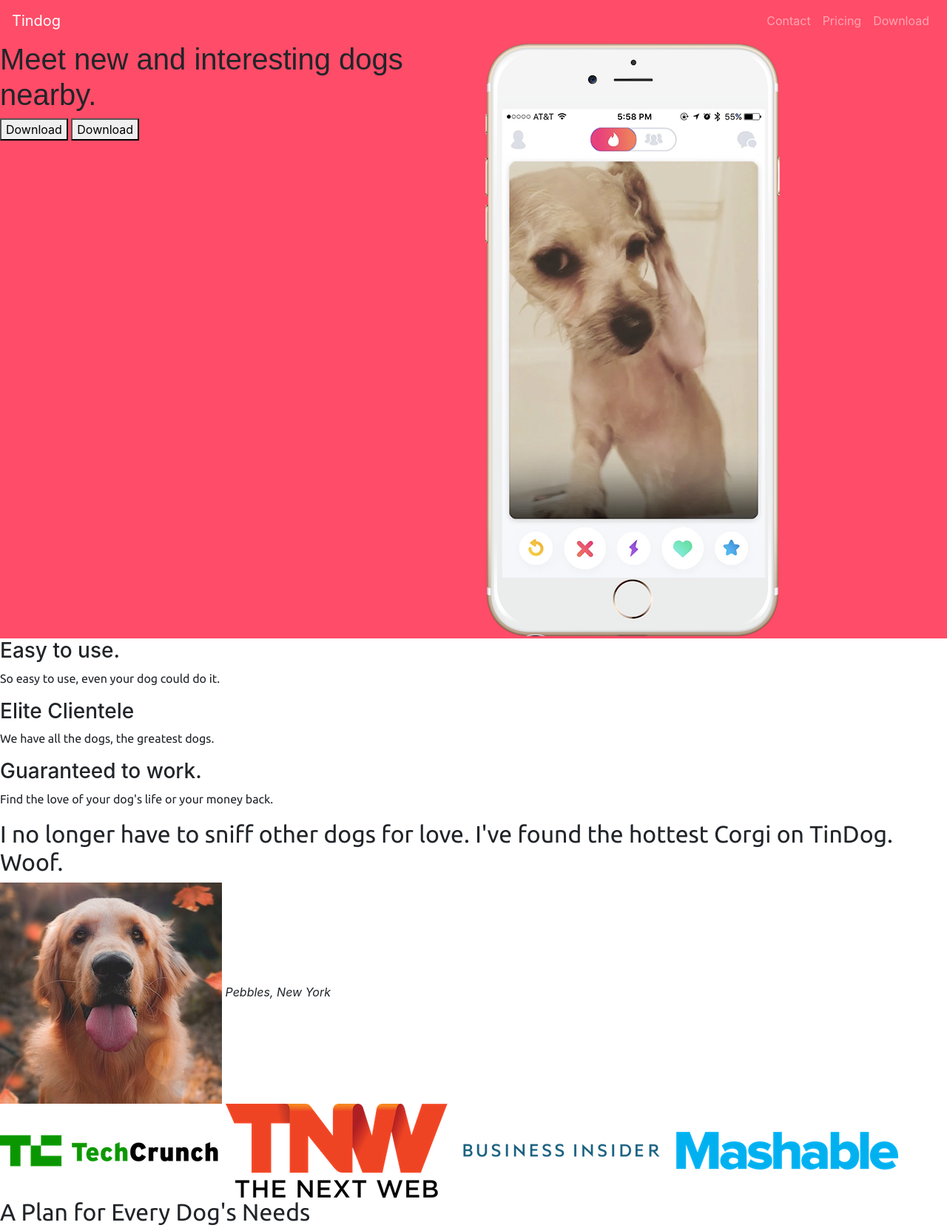
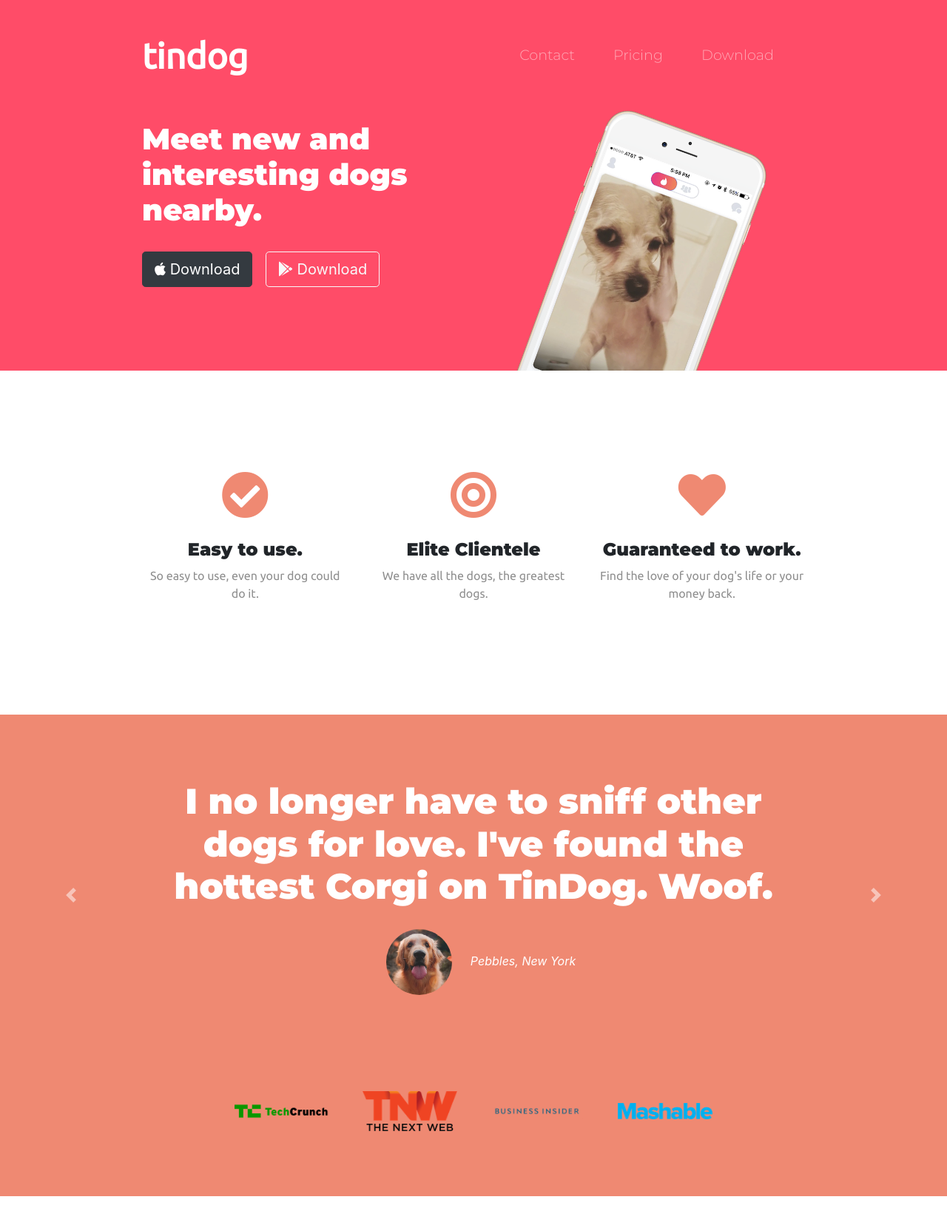
Before and after one commit to Narent-hub/Bootstrap-Ex, a plain HTML site: page index.html in a window 1280 px wide. Shown: the top 1660 px of the page at 74% size. Drawn offline with nearby package versions, Linux system fonts and the light colour scheme.

Commit message:
Update index.html, style.css
updated TinDog css

```diff
--- a/css/styles.css
+++ b/css/styles.css
@@ -1,15 +1,113 @@
-#title{
-    background-color: #ff4c68 ;
+/* ----------------------------------------General----------------------------------------- */
+body {
+	font-family: "Monserrat", sans-serif;
 }
-h1{
-    font-size: 3rem;
-    line-height:1.5 ;
-    font-family: 'Montserrat-Black', sans-serif;
-    font-weight: 900;
+h1 {
+	color: white;
+	font-size: 3.5rem;
+	line-height: 1.5;
+	font-family: "Montserrat", sans-serif;
+	font-weight: 900 !important;
 }
-h2{
-    font-family: 'Ubuntu', sans-serif;
+h2 {
+	font-family: "Montserrat", sans-serif;
+	font-size: 3rem !important;
+	font-weight: bold !important;
+	line-height: 1.5;
 }
-p{
-    font-family: 'Ubuntu', sans-serif;
+p {
+	font-family: "Ubuntu", sans-serif;
+	color: #8f8f8f;
 }
+/* ------------------------------------------Title Section------------------------------------------- */
+#title {
+	background-color: #ff4c68;
+}
+.iphone {
+	width: 50%;
+	transform: rotate(20deg);
+	position: absolute;
+	right: 28%;
+}
+.container-fluid {
+	padding: 2% 15% 7%!important ;
+}
+/* --------------------------------------Download button -------------------------------*/
+.download-button {
+	margin: 5% 3% 5% 0 !important;
+}
+/* ------------------------------------------Navigation Bar----------------------------------- */
+.navbar {
+	padding: 0 0 4.5rem;
+}
+.navbar-brand {
+	margin-left: -1rem;
+	font-family: "Ubuntu";
+	font-weight: bold;
+	font-size: 3rem !important;
+}
+.nav-item {
+	padding: 0 18px;
+}
+.nav-link {
+	font-size: 1.2rem;
+	font-family: "Montserrat" !important;
+	font-weight: 300;
+}
+.fas {
+	padding-bottom: 5%;
+}
+/* ----------------------------------------- Features ------------------------------------------------ */
+#features {
+	background-color: white;
+	position: relative;
+	padding: 7% 15%;
+}
+.feature-box {
+	text-align: center;
+	padding: 5%;
+}
+.row-head {
+	font-family: "Montserrat";
+	font-size: 1.5rem !important;
+	font-weight: bold !important ;
+}
+.icon {
+	color: #ef8972;
+	margin-bottom: 5%;
+}.icon:hover {
+	color: #ff4c68;
+}
+/* --------------------------------------Testimonials -------------------------------------------------*/
+#testimonials {
+
+	text-align: center;
+	background-color: #ef8972;
+	color: white;
+}
+.testimonials-image {
+	width: 10%;
+	border-radius: 100%;
+	margin: 20px;
+}
+.carousel-item{
+	padding: 7% 15%;
+}
+/* --------------------------------------Press Section------------------------------------------------ */
+#press {
+	padding-bottom: 3%;
+	background-color: #ef8972;
+	text-align: center;
+}
+.press-logo {
+	width: 10%;
+	margin: 20px 20px 50px;
+}
+/* ---------------------------------------Pricing Section--------------------------------------------- */
+#pricing{
+	padding: 100px;
+}
+.prcing-column{
+	text-align: center;
+	padding: 3% 2%;
+}
--- a/index.html
+++ b/index.html
@@ -4,11 +4,21 @@
 		<meta charset="utf-8" />
 		<title>TinDog</title>
 		<!-- Fonts -->
-    <link href="https://fonts.googleapis.com/css2?family=Montserrat:wght@900;400&family=Ubuntu&display=swap" rel="stylesheet">
+		<link
+			href="https://fonts.googleapis.com/css2?family=Montserrat:wght@300;900&family=Ubuntu&display=swap"
+			rel="stylesheet"
+		/>
 
+		<!-- FontAwesome - Icons -->
+		<link
+			rel="stylesheet"
+			href="https://use.fontawesome.com/releases/v5.13.0/css/all.css"
+			integrity="sha384-Bfad6CLCknfcloXFOyFnlgtENryhrpZCe29RTifKEixXQZ38WheV+i/6YWSzkz3V"
+			crossorigin="anonymous"
+		/>
 		<link rel="stylesheet" href="css/styles.css" />
 
-    <!-- Bootstrap -->
+		<!-- Bootstrap CSS-->
 		<link
 			rel="stylesheet"
 			href="https://stackpath.bootstrapcdn.com/bootstrap/4.4.1/css/bootstrap.min.css"
@@ -16,7 +26,7 @@
 			crossorigin="anonymous"
 		/>
 
-    <!-- JS & jQuery -->
+		<!-- Bootstrap JS & jQuery -->
 		<script
 			src="https://code.jquery.com/jquery-3.4.1.slim.min.js"
 			integrity="sha384-J6qa4849blE2+poT4WnyKhv5vZF5SrPo0iEjwBvKU7imGFAV0wwj1yYfoRSJoZ+n"
@@ -36,11 +46,13 @@
 
 	<body>
 		<section id="title">
+			<!-- Container Fluid -->
+			<div class="container-fluid">
 				<!------------- Nav Bar ---------------->
-      <nav class="navbar  navbar-expand-lg navbar-dark">
-        <a class="navbar-brand" href="">Tindog</a>
+				<nav class="navbar  navbar-expand-lg navbar-dark pb-5 ">
+					<a class="navbar-brand" href="">tindog</a>
 					<button
-          class="navbar-toggler"
+						class="navbar-toggler  "
 						type="button"
 						data-toggle="collapse"
 						data-target="#navbarSupportedContent"
@@ -68,11 +80,19 @@
 				<div class="row">
 					<div class="col-lg-6">
 						<h1>Meet new and interesting dogs nearby.</h1>
-          <button type="button">Download</button>
-          <button type="button">Download</button>
+						<button
+							type="button"
+							class="btn btn-dark btn-lg my-4 download-button"
+						>
+							<i class="fab fa-apple"></i> Download
+						</button>
+						<button type="button" class="btn btn-outline-light btn-lg">
+							<i class="fab fa-google-play"></i> Download
+						</button>
 					</div>
 					<div class="col-lg-6">
-          <img src="images/iphone6.png" alt="iphone-mockup" />
+						<img class="iphone" src="images/iphone6.png" alt="iphone-mockup" />
+					</div>
 				</div>
 			</div>
 		</section>
@@ -80,38 +100,91 @@
 		<!-- Features -->
 
 		<section id="features">
-      <h3>Easy to use.</h3>
-      <p>So easy to use, even your dog could do it.</p>
+			<div class="row">
+				<div class="feature-box col-lg-4">
+					<i class="icon fas fa-check-circle fa-4x"></i>
+					<h3 class="row-head">Easy to use.</h3>
+					<p class="row-para">So easy to use, even your dog could do it.</p>
+				</div>
 
-      <h3>Elite Clientele</h3>
-      <p>We have all the dogs, the greatest dogs.</p>
+				<div class="feature-box col-lg-4 ">
+					<i class="icon fas fa-bullseye fa-4x"></i>
+					<h3 class="row-head">Elite Clientele</h3>
+					<p class="row-para">We have all the dogs, the greatest dogs.</p>
+				</div>
 
-      <h3>Guaranteed to work.</h3>
-      <p>Find the love of your dog's life or your money back.</p>
+				<div class="feature-box col-lg-4">
+					<i class="icon fas fa-heart fa-4x"></i>
+					<h3 class="row-head">Guaranteed to work.</h3>
+					<p class="row-para">
+						Find the love of your dog's life or your money back.
+					</p>
+				</div>
+			</div>
 		</section>
 
 		<!-- Testimonials -->
 
 		<section id="testimonials">
+			<div id="testimonialCarousel" class="carousel slide" data-ride="false">
+				<div class="carousel-inner">
+					<div class="carousel-item active">
 						<h2>
-        I no longer have to sniff other dogs for love. I've found the hottest
-        Corgi on TinDog. Woof.
+							I no longer have to sniff other dogs for love. I've found the
+							hottest Corgi on TinDog. Woof.
 						</h2>
-      <img src="images/dog-img.jpg" alt="dog-profile" />
+						<img
+							class="testimonials-image"
+							src="images/dog-img.jpg"
+							alt="dog-profile"
+						/>
 						<em>Pebbles, New York</em>
-
-      <!-- <h2 class="testimonial-text">My dog used to be so lonely, but with TinDog's help, they've found the love of their life. I think.</h2>
-    <img class="testimonial-image" src="images/lady-img.jpg" alt="lady-profile">
-    <em>Beverly, Illinois</em> -->
+					</div>
+					<div class="carousel-item">
+						<h2 class="testimonial-text">
+							My dog used to be so lonely, but with TinDog's help, they've found
+							the love of their life. I think.
+						</h2>
+						<img
+							class="testimonials-image"
+							src="images/lady-img.jpg"
+							alt="lady-profile"
+						/>
+						<em>Beverly, Illinois</em>
+					</div>
+				</div>
+				<a
+					class="carousel-control-prev"
+					href="#testimonialCarousel"
+					role="button"
+					data-slide="prev"
+				>
+					<span class="carousel-control-prev-icon" aria-hidden="true"></span>
+					<span class="sr-only">Previous</span>
+				</a>
+				<a
+					class="carousel-control-next"
+					href="#testimonialCarousel"
+					role="button"
+					data-slide="next"
+				>
+					<span class="carousel-control-next-icon" aria-hidden="true"></span>
+					<span class="sr-only">Next</span>
+				</a>
+			</div>
 		</section>
 
 		<!-- Press -->
 
 		<section id="press">
-      <img src="images/techcrunch.png" alt="tc-logo" />
-      <img src="images/tnw.png" alt="tnw-logo" />
-      <img src="images/bizinsider.png" alt="biz-insider-logo" />
-      <img src="images/mashable.png" alt="mashable-logo" />
+			<img class="press-logo" src="images/techcrunch.png" alt="tc-logo" />
+			<img class="press-logo" src="images/tnw.png" alt="tnw-logo" />
+			<img
+				class="press-logo"
+				src="images/bizinsider.png"
+				alt="biz-insider-logo"
+			/>
+			<img class="press-logo" src="images/mashable.png" alt="mashable-logo" />
 		</section>
 
 		<!-- Pricing -->
@@ -120,27 +193,52 @@
 			<h2>A Plan for Every Dog's Needs</h2>
 			<p>Simple and affordable price plans for your and your dog.</p>
 
+				<div class="row">
+					<div class="prcing-column col-lg-4 col-md-6">
+						<div class="card">
+							<div class="card-header">
 								<h3>Chihuahua</h3>
+							</div>
+							<div class="card-body">
 								<h2>Free</h2>
 								<p>5 Matches Per Day</p>
 								<p>10 Messages Per Day</p>
 								<p>Unlimited App Usage</p>
-      <button type="button">Sign Up</button>
-
+								<button class="btn btn-lg btn-outline-secondary btn-block" type="button">Sign Up</button>
+							</div>
+						</div>
+					</div>
+					<div class="prcing-column col-lg-4 col-md-6">
+						<div class="card">
+							<div class="card-header">
 								<h3>Labrador</h3>
+							</div>
+							<div class="card-body">
 								<h2>$49 / mo</h2>
 								<p>Unlimited Matches</p>
 								<p>Unlimited Messages</p>
 								<p>Unlimited App Usage</p>
-      <button type="button">Sign Up</button>
-
+								<button type="button" class="btn btn-lg btn-secondary btn-block">Sign Up</button>
+							</div>
+						</div>
+					</div>
+					<div class="prcing-column col-lg-4 col-md-12">
+						<div class="card">
+							<div class="card-header">
 								<h3>Mastiff</h3>
+							</div>
+							<div class="card-body">
 								<h2>$99 / mo</h2>
 								<p>Pirority Listing</p>
 								<p>Unlimited Matches</p>
 								<p>Unlimited Messages</p>
-      <p>Unlimited App Usage</p>
-      <button type="button">Sign Up</button>
+								<button class="btn  btn-lg btn-secondary btn-block" type="button">Sign Up</button>
+							</div>
+						</div>
+					</div>
+
+				</div>
+			</div>
 		</section>
 
 		<!-- Call to Action -->
```
Also changed, not shown: __MASOX/TinDog Start Here/index.html (added, +132 -0 lines), __MASOX/TinDog Start Here/css/styles.css (added), __MASOX/TinDog Start Here/images/TechCrunch.png (added), __MASOX/TinDog Start Here/images/bizinsider.png (added), __MASOX/TinDog Start Here/images/dog-img.jpg (added), __MASOX/TinDog Start Here/images/iphone6.png (added), __MASOX/TinDog Start Here/images/lady-img.jpg (added), __MASOX/TinDog Start Here/images/mashable.png (added), __MASOX/TinDog Start Here/images/tnw.png (added), 3 other files. Lines whose indentation alone changed are shown as unchanged.
